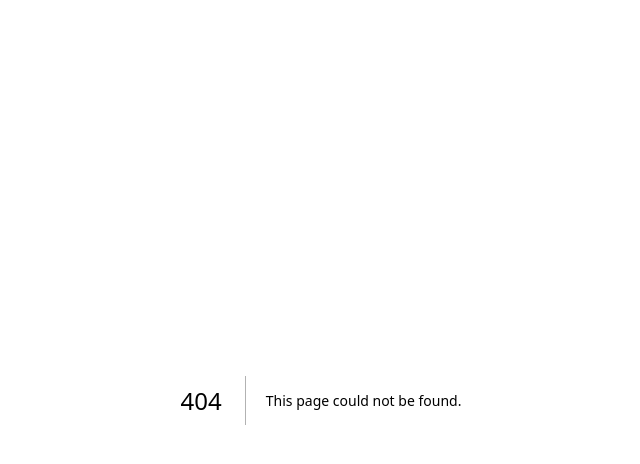
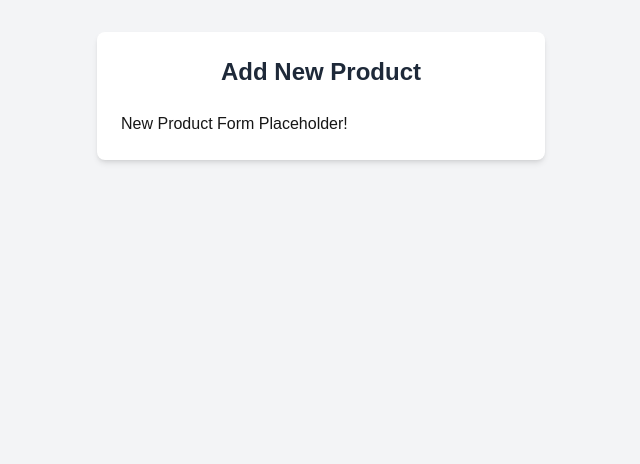
Before and after one commit to trose16/big-biz-mvp, a Next.js app in the folder frontend/: page /admin/add-product in a window 1280 px wide. Before the commit this address had no page. Shown: the top 464 px of the page, without its empty margins (319-959 px from the left). Built offline with nearby package versions, Linux system fonts and the light colour scheme.

Commit message:
Adding new Next.js route for adding a new product includes the basic imports and page placeholder  set-ups

```diff
--- /dev/null
+++ b/frontend/src/app/admin/add-product/page.tsx
@@ -0,0 +1,22 @@
+// frontend/src/app/admin/add-product/page.tsx
+'use client'; // <-- Enables client-side logic so it can run in the browser.
+
+import { useState } from 'react'; // We'll need this to manage form input.
+import { useRouter } from 'next/navigation'; // For redirecting after adding a product.
+import axios from 'axios'; // For making the API call to your backend.
+
+
+export default function AddProductPage() {
+  // TODO: Add state variables for form fields and UI messages here.
+
+  // Basic structure of a React functional component using tailwind styling.
+  return (
+    <div className="min-h-screen bg-gray-100 p-8">
+      <div className="max-w-md mx-auto bg-white p-6 rounded-lg shadow-md">
+        <h1 className="text-2xl font-bold mb-6 text-center text-gray-800">Add New Product</h1>
+        {/* form will go here */}
+        <p>New Product Form Placeholder!</p>
+      </div>
+    </div>
+  );
+}
```
